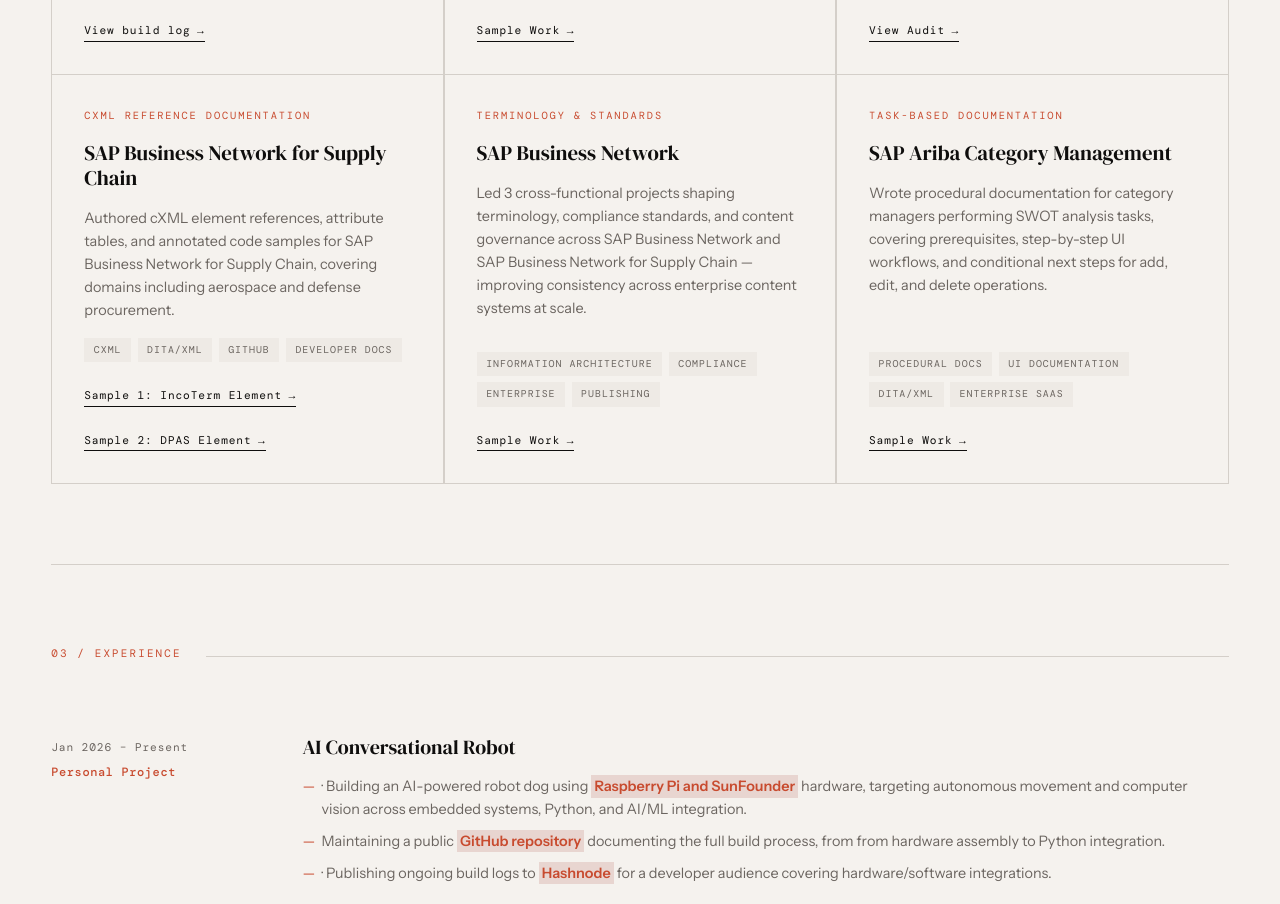
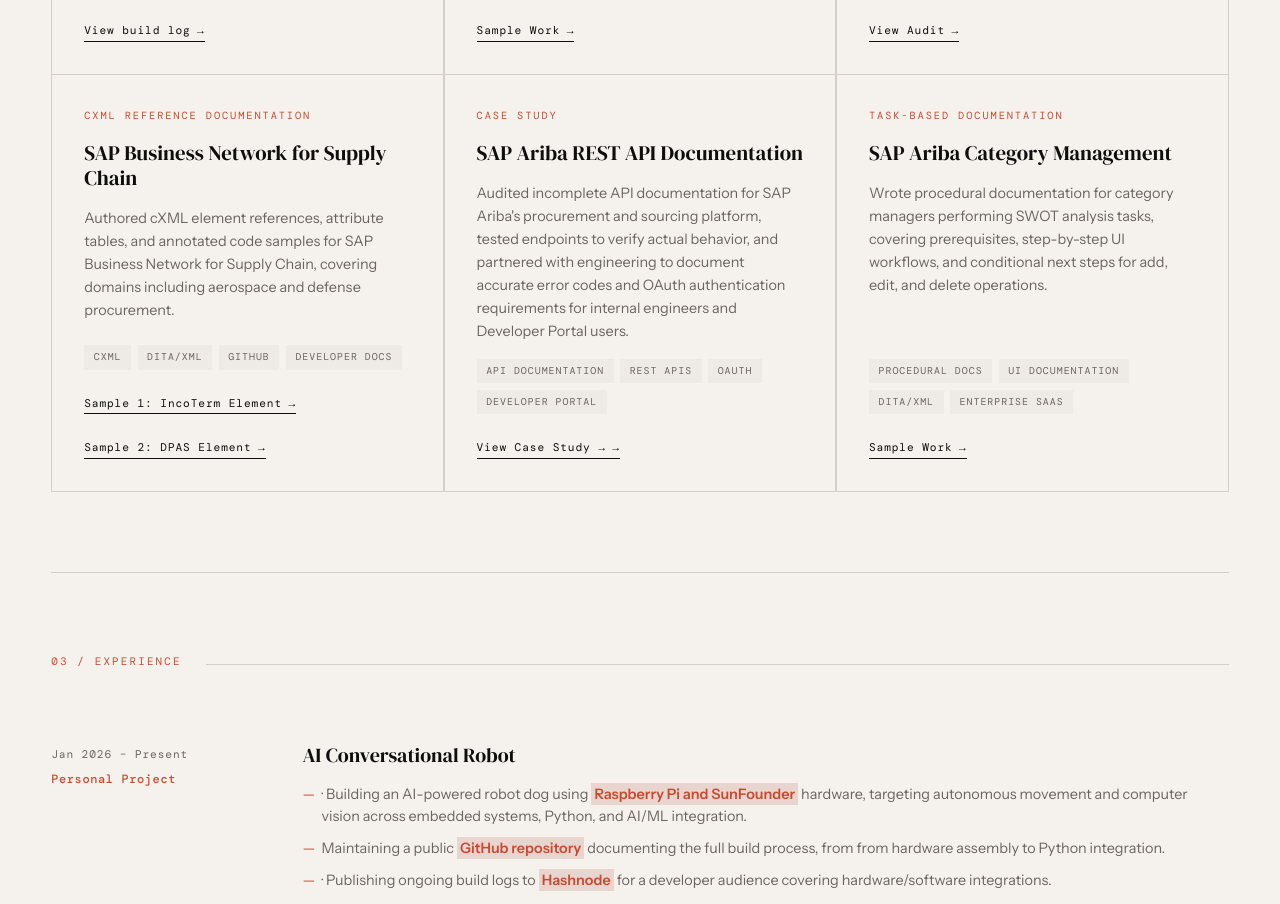
Before and after one commit to ElianaJain/ElianaJainPortfolio, a plain HTML site: page index.html in a window 1280 px wide. Shown: the part 1544-2448 px from the top of the page. Drawn offline with nearby package versions, Linux system fonts and the light colour scheme; a web font is replaced by a local one.

Commit message:
Update index.html

```diff
--- a/index.html
+++ b/index.html
@@ -722,17 +722,17 @@
     </div>
 
     <div class="work-card reveal">
-      <div class="card-type">Terminology & Standards</div>
-      <div class="card-title">SAP Business Network</div>
-      <div class="card-desc">Led 3 cross-functional projects shaping terminology, compliance standards, and content governance across SAP Business Network and SAP Business Network for Supply Chain — improving consistency across enterprise content systems at scale.</div>
-      <div class="card-tags">
-        <span class="tag">Information Architecture</span>
-        <span class="tag">Compliance</span>
-        <span class="tag">Enterprise</span>
-        <span class="tag">Publishing</span>
-      </div>
-      <a class="card-link" href="https://help.sap.com/docs/business-network-for-trading-partners/guided-integration-for-trading-partners-59ee04ae427245dfbb7d2766c14270b4/workflow-for-guided-integration-trading-partners" target="_blank">Sample Work</a>
-    </div>
+  <div class="card-type">Case Study</div>
+  <div class="card-title">SAP Ariba REST API Documentation</div>
+  <div class="card-desc">Audited incomplete API documentation for SAP Ariba's procurement and sourcing platform, tested endpoints to verify actual behavior, and partnered with engineering to document accurate error codes and OAuth authentication requirements for internal engineers and Developer Portal users.</div>
+  <div class="card-tags">
+    <span class="tag">API Documentation</span>
+    <span class="tag">REST APIs</span>
+    <span class="tag">OAuth</span>
+    <span class="tag">Developer Portal</span>
+  </div>
+  <a href="work/api-case-study.html" class="card-link">View Case Study →</a>
+</div>
 
     <div class="work-card reveal">
       <div class="card-type">Task-Based Documentation</div>
```
